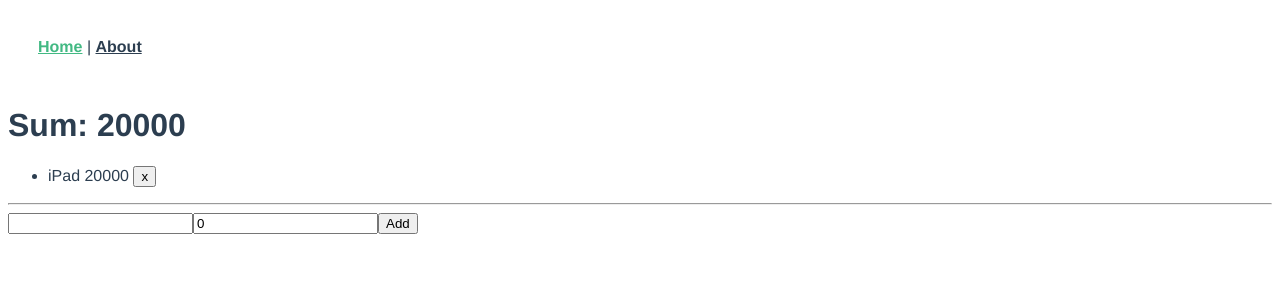
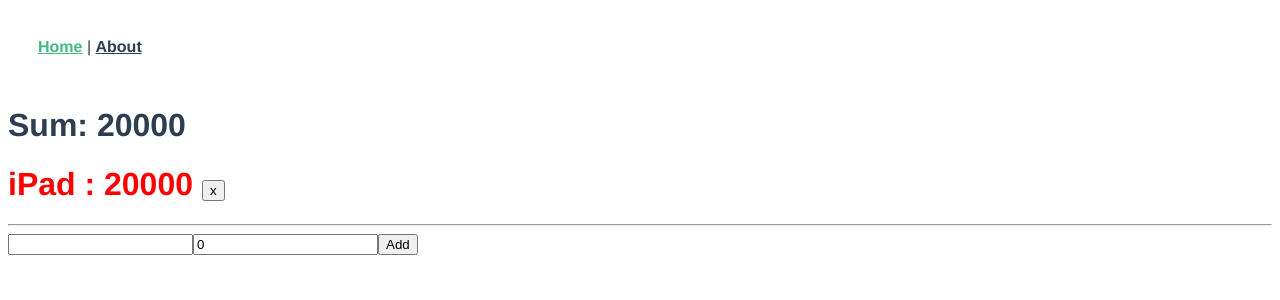
Before and after one commit to n9ti/sumlist, a Vue app: page / in a window 1280 px wide. Shown: the top 300 px of the page. Built offline with nearby package versions, Linux system fonts and the light colour scheme.

Commit message:
finish storybook

```diff
--- /dev/null
+++ b/config/storybook/addons.js
@@ -0,0 +1,3 @@
+/* eslint-disable import/no-extraneous-dependencies */
+import '@storybook/addon-actions/register'
+import '@storybook/addon-links/register'
--- /dev/null
+++ b/src/components/TodoItem.vue
@@ -0,0 +1,27 @@
+<template>
+  <div>
+    <h1 :style="statusColorStyle">
+      {{name}} : {{price}}
+      <slot></slot>
+    </h1>
+  </div>
+</template>
+
+<script>
+export default {
+  props: ['name', 'price'],
+  computed: {
+    statusColorStyle () {
+      if (this.price > 1000) {
+        return 'color: #F00'
+      } else {
+        return 'color: #0F0'
+      }
+    }
+  }
+}
+</script>
+
+<style scoped>
+
+</style>
--- a/src/views/Home.vue
+++ b/src/views/Home.vue
@@ -1,12 +1,11 @@
 <template>
   <div class="home">
     <h1>Sum: {{sumPrice}}</h1>
-    <ul>
-      <li v-for="todo in todos" :key="todo.id">
-        {{ todo.name }} {{ todo.price }}
+    <div>
+      <todo-item v-for="todo in todos" :key="todo.id" :name="todo.name" :price="todo.price">
         <button @click="removeTodoItem(todo.id)">x</button>
-      </li>
-    </ul>
+      </todo-item>
+    </div>
     <hr/>
     <input v-model="newTodo.name">
     <input v-model="newTodo.price" type="number">
@@ -18,8 +17,12 @@
 // @ is an alias to /src
 // import HelloWorld from '@/components/HelloWorld.vue'
 import { mapState, mapMutations, mapGetters } from 'vuex'
+import TodoItem from '@/components/TodoItem.vue'
 
 export default {
+  components: {
+    TodoItem
+  },
   name: 'home',
   data () {
     return {
```
Also changed, not shown: config/storybook/config.js (added, +10 -0 lines), package.json (+6 -1 lines), src/components/MyButton.vue (added, +29 -0 lines), 2 other files (tests, documents, lock files or other folders).
